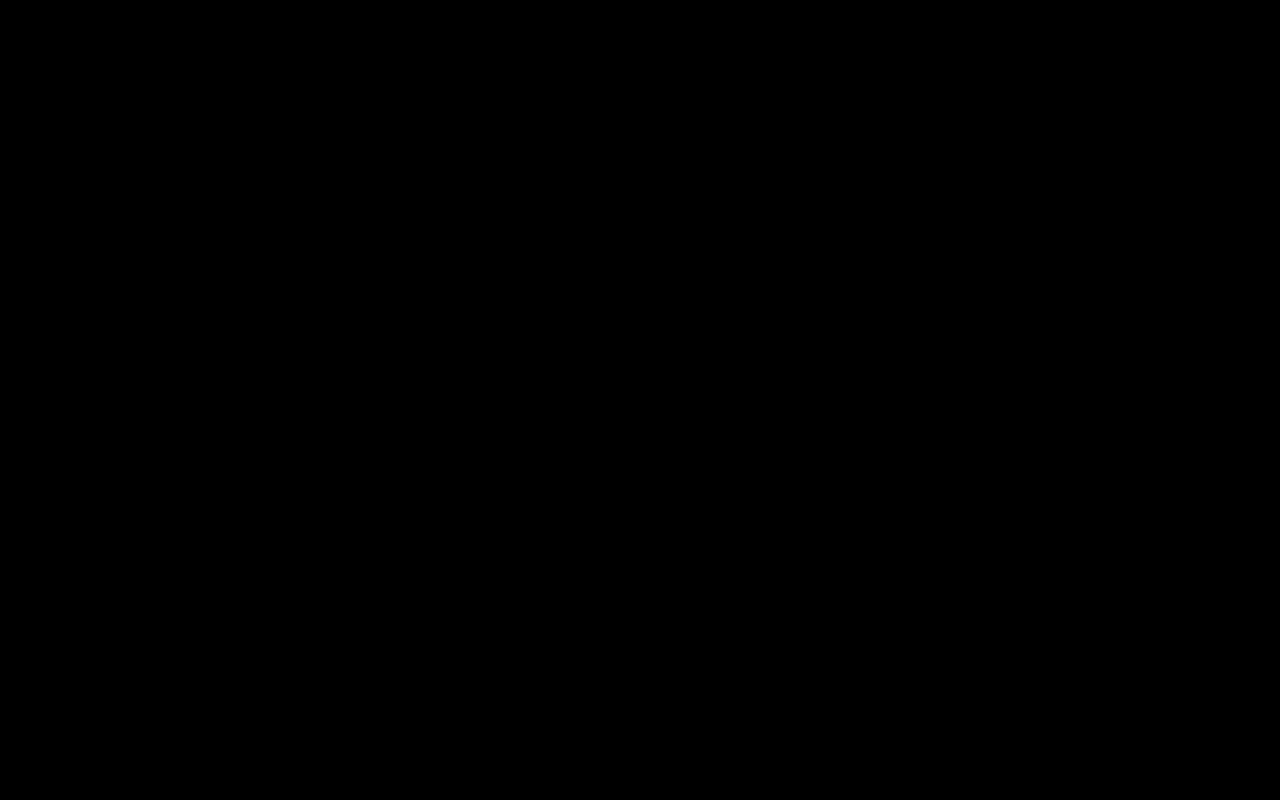
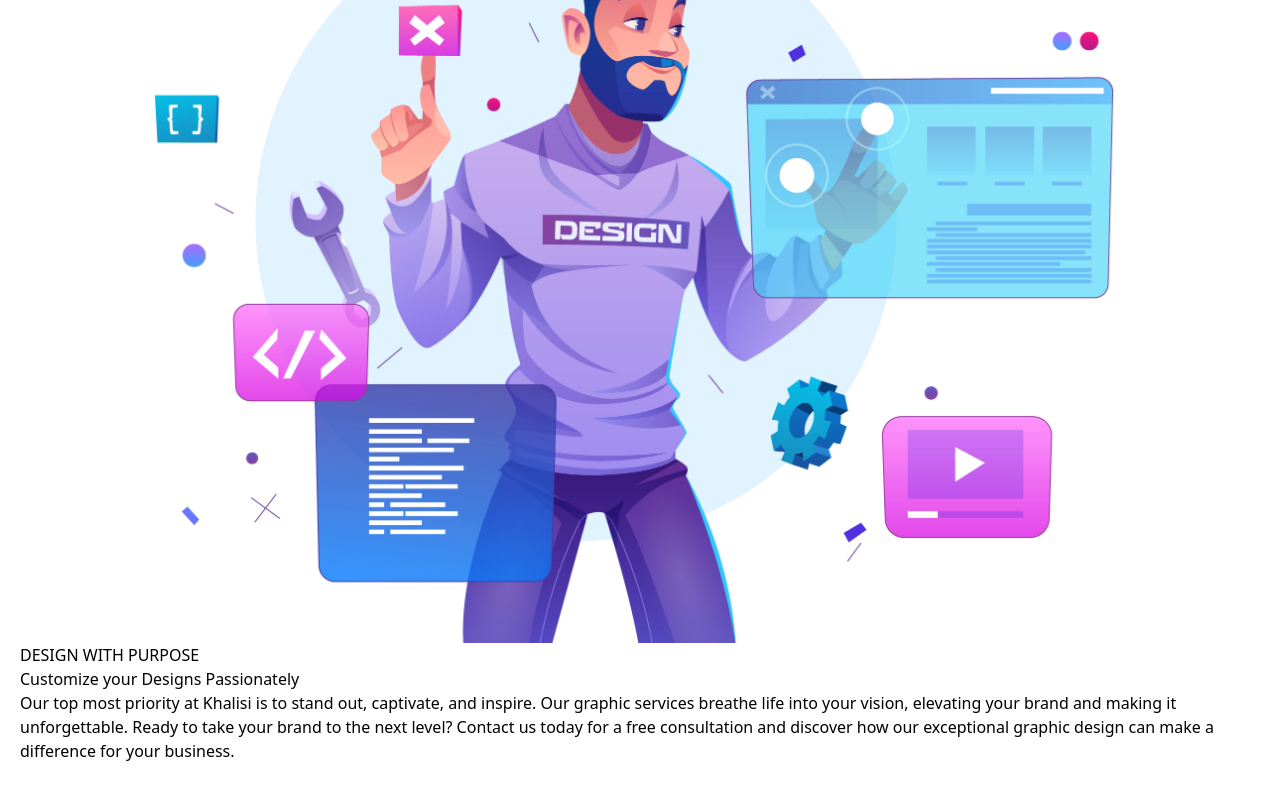
Before and after one commit to Malvino-creator/finance-data, a React (Create React App) app: page / in a window 1280 px wide. Shown: the part 1144-1944 px from the top of the page. Before the commit the page ends 1024 px from the top, so only its background shows below. Built offline with nearby package versions, Linux system fonts and the light colour scheme.

Commit message:
feat(Design): Add a paragraph to the design compnent

```diff
--- a/src/Components/Design.js
+++ b/src/Components/Design.js
@@ -1,10 +1,19 @@
 import React from 'react'
+import designer from "../../src/assets/designer.jpg"
 
 function Design() {
   return (
     <div className='w-full bg-white py-16 px-4'>
         <div className="max-w-[1240px] mx-auto md:grid-cols-2">
-
+            <img src={designer} alt='designer'/>
+            <div>
+                <p>DESIGN WITH PURPOSE</p>
+                <h1>Customize your Designs Passionately</h1>
+                <p>Our top most priority at Khalisi is to stand out, captivate, and inspire.
+                Our graphic services breathe life into your vision, elevating your brand and making it unforgettable.
+                Ready to take your brand to the next level?
+                Contact us today for a free consultation and discover how our exceptional graphic design can make a difference for your business.</p>
+            </div>
         </div>
 
     </div>
```
Also changed, not shown: src/assets/designer.jpg (renamed from src/assets/design.jpg).
